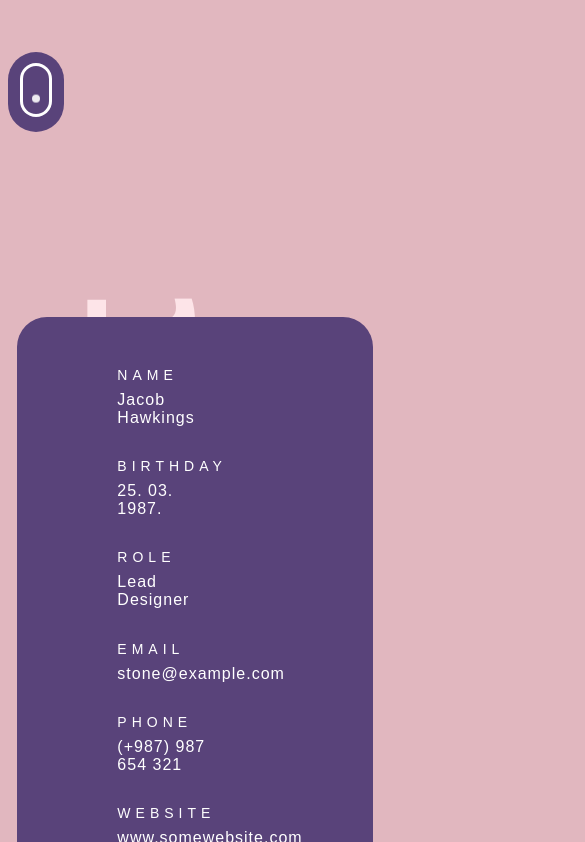
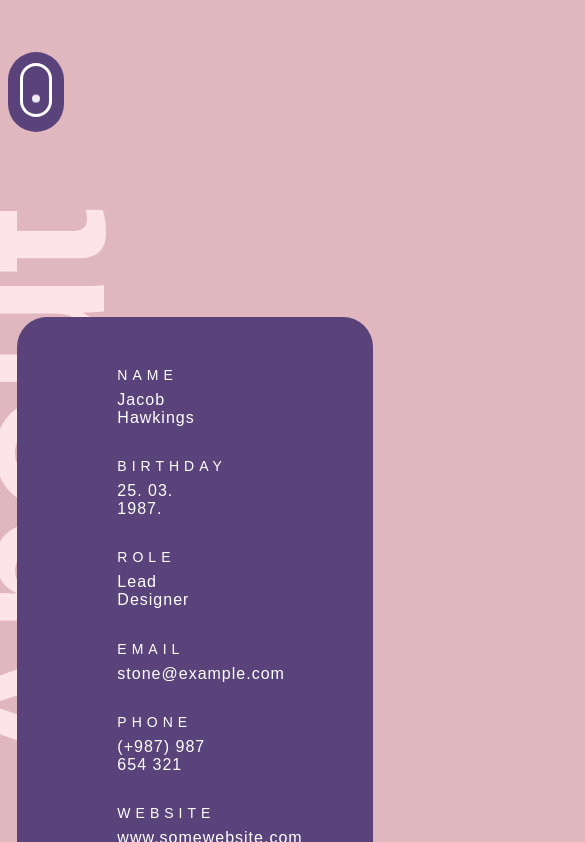
Before and after one commit to cmoileo/thrive-landing-page, a React (Vite) app: page / in a window 390 px wide. Shown: the part 994-1836 px from the top of the page, 585 px wide, since content can reach past the window. Built offline with nearby package versions, Linux system fonts and the light colour scheme.

Commit message:
[FIX] horizontal scroll responsive

```diff
--- a/src/styles/Base.scss
+++ b/src/styles/Base.scss
@@ -67,6 +67,10 @@ html {
         color: $main-pale-pink;
         left: -130px;
     }
+
+    @media screen and (max-width: 600px) {
+        width: 100%;
+       }
 }
 
 .round {
```
